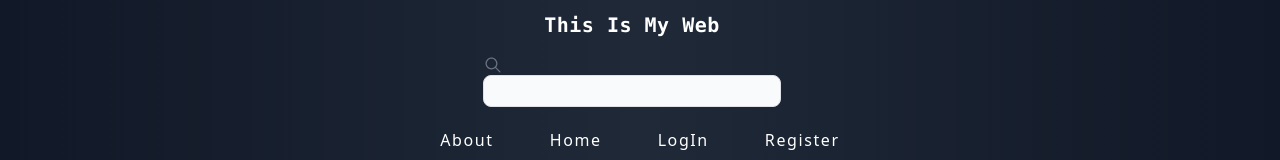
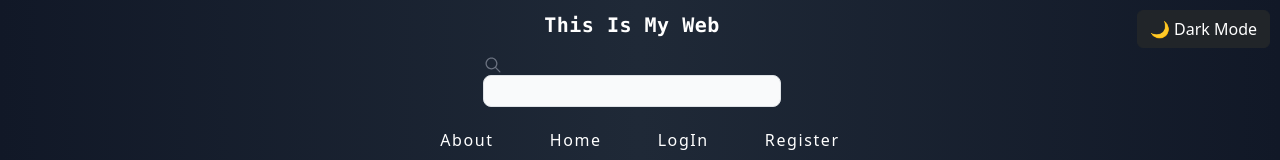
Before and after one commit to ofirpro89/ReactProject, a React (Vite) app: page / in a window 1280 px wide. Shown: the top 160 px of the page. Built offline with nearby package versions, Linux system fonts and the light colour scheme; no server answers.

Commit message:
Update App.tsx

```diff
--- a/src/App.tsx
+++ b/src/App.tsx
@@ -1,4 +1,5 @@
-import {  Routes, Route } from "react-router-dom";
+import { useState, useEffect } from "react";
+import { Routes, Route } from "react-router-dom";
 import Header from "./headers/Headers";
 import HomePage from "./pages/HomePage";
 import Log from "./pages/Login";
@@ -11,35 +12,47 @@ import About from "./pages/abouts";
 import Erorr from "./pages/Erorr";
 import AdminEria from "./pages/AdminEria";
 import AllusersArea from "./pages/AllusersArea";
-import  Footer  from "./conponntas/Footer";
+import Footer from "./conponntas/Footer";
+import { Button } from "react-bootstrap";
+
+const App = () => {
+  const [theme, setTheme] = useState<"light" | "dark">("light");
+
+  const toggleTheme = () => {
+    setTheme((prev) => (prev === "light" ? "dark" : "light"));
+  };
 
 
-
-const App = () => {
+  useEffect(() => {
+    document.body.className = theme === "dark" ? "bg-dark text-light" : "bg-light text-dark";
+  }, [theme]);
 
   return (
-   <>
+    <div style={{ minHeight: "100vh" }}>
+
+      <div style={{ position: "fixed", top: 10, right: 10, zIndex: 9999 }}>
+        <Button variant={theme === "light" ? "dark" : "light"} onClick={toggleTheme}>
+          {theme === "light" ? "🌙 Dark Mode" : "☀️ Bright Mode"}
+        </Button>
+      </div>
+
       <Header />
       <Routes>
         <Route path="/" element={<HomePage />} />
         <Route path="/Login" element={<Log />} />
         <Route path="/profile" element={<ProfilePage />} />
         <Route path="/Register" element={<RegisterPage />} />
-            <Route path="/favourites"element={<Favorits />} />
-            <Route path="/userCards"element={<UserCards />} />
-            <Route path="/crateuserCard"element={<CrateuserCard />} />
-            <Route path="/about"element={<About />} />
+        <Route path="/favourites" element={<Favorits />} />
+        <Route path="/userCards" element={<UserCards />} />
+        <Route path="/crateuserCard" element={<CrateuserCard />} />
+        <Route path="/about" element={<About />} />
         <Route path="*" element={<Erorr />} />
         <Route path="/admin" element={<AdminEria />} />
         <Route path="/allusers" element={<AllusersArea />} />
+      </Routes>
+      <Footer />
+    </div>
+  );
+};
 
-
-
-        </Routes>
-
-      <Footer />
-  </>
-
-)
-}
 export default App;
```
Lines whose indentation alone changed are shown as unchanged.
